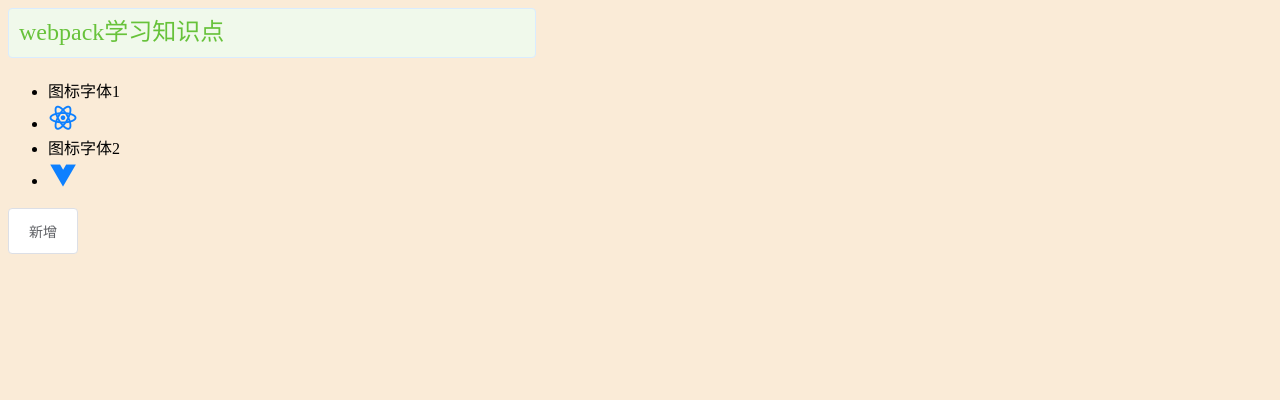
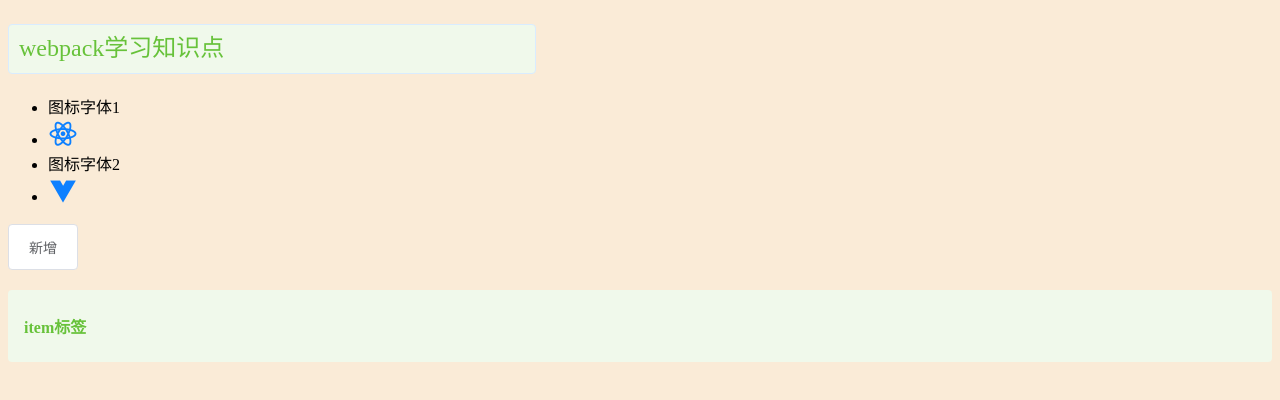
Before and after one commit to Rail-ZongZi/BuildTools, a website built with webpack: page src/index.html in a window 1280 px wide. Both pictures are taken after a click on the button "新增". Built offline with nearby package versions, Linux system fonts and the light colour scheme.

Commit message:
配置HMR热模块

```diff
--- a/src/index.html
+++ b/src/index.html
@@ -8,7 +8,7 @@
     <title><%= htmlWebpackPlugin.options.title %></title>
 </head>
 <body>
-    <div class="tag">webpack学习知识点</div>
+    <p class="tag">webpack学习知识点</p>
     <ul>
         <li>图标字体1</li>
         <li>
--- a/src/js/index.js
+++ b/src/js/index.js
@@ -18,5 +18,8 @@ Btn.innerHTML  = '新增';
 document.body.appendChild(Btn);
 
 Btn.onclick = function (ev) {
-	console.log(ev);
+	// 创建div元素节点
+	var div = document.createElement('div');
+	div.innerHTML = '<p class="tag-item">item标签</p>';
+	document.body.appendChild(div);
 };
--- a/src/styles/index.css
+++ b/src/styles/index.css
@@ -30,6 +30,7 @@ button {
 	padding: 12px 20px;
 	font-size: 14px;
 	border-radius: 4px;
+	margin-bottom: 20px;
 }
 
 button:hover {
@@ -42,3 +43,22 @@ ul > li .iconfont {
 	color: #0d80ff;
 	font-size: 30px;
 }
+
+div {
+	width: 100%;
+	padding: 8px 16px;
+	background-color: #fff;
+	color: #f56c6c;
+	box-sizing: border-box;
+	border-radius: 4px;
+	font-weight: bold;
+	font-family: "微软雅黑 Light", serif;
+}
+
+/**
+奇数隔行
+ */
+div:nth-of-type(odd) {
+	background-color: #f0f9eb;
+	color: #67c23a;
+}
--- a/webpack.config.js
+++ b/webpack.config.js
@@ -1,4 +1,5 @@
 const path = require('path');
+const webpack = require('webpack');
 const HtmlWebpackPlugin = require('html-webpack-plugin');
 const {CleanWebpackPlugin} = require('clean-webpack-plugin');
 
@@ -44,7 +45,9 @@ const config = {
 	// 插件
 	devServer: {
 		contentBase: path.join(__dirname, 'dist'),
-		port: 9000
+		port: 9000,
+		hot: true,
+		hotOnly: true
 	},
 	plugins: [
 		new HtmlWebpackPlugin({
@@ -53,7 +56,8 @@ const config = {
 		}),
 		new CleanWebpackPlugin({
 			cleanOnceBeforeBuildPatterns: [path.resolve(__dirname, 'dist')]
-		})
+		}),
+		new webpack.HotModuleReplacementPlugin()
 	]
 };
 
```
Also changed, not shown: README.md.
